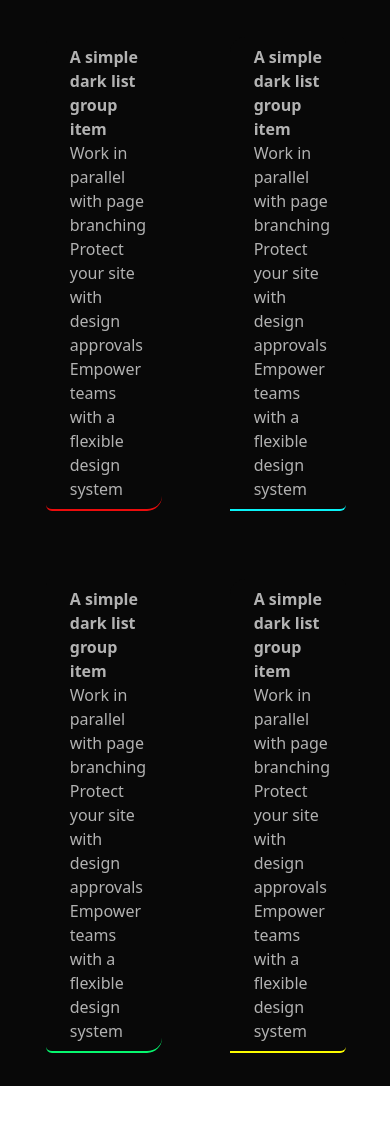
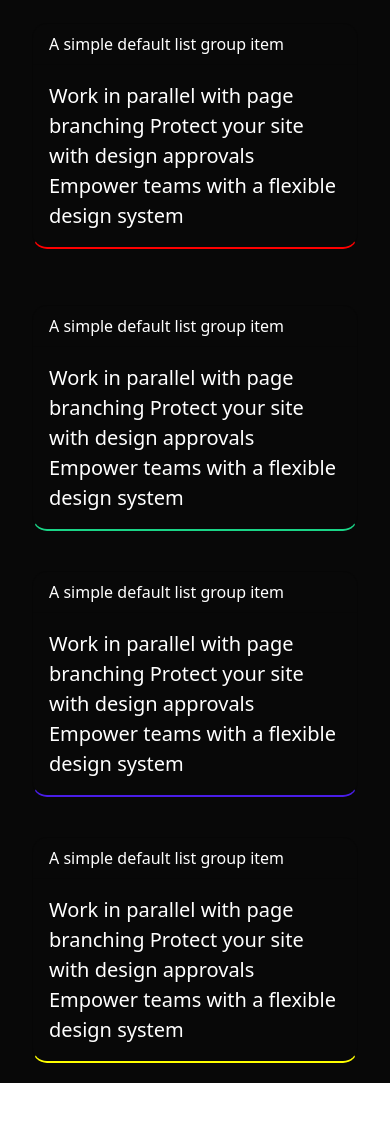
Before and after one commit to kartik82006/li-wesite, a plain HTML site: page index.html in a window 390 px wide. Shown: the part 1078-2203 px from the top of the page. Drawn offline with nearby package versions, Linux system fonts and the light colour scheme.

Commit message:
Completed features layout
Used cards instead of rows and other options to make it responsive

```diff
--- a/index.html
+++ b/index.html
@@ -4,6 +4,15 @@
     <meta charset="utf-8">
     <meta name="viewport" content="width=device-width, initial-scale=1">
     <title>Li Website</title>
+    <script
+    src="https://code.jquery.com/jquery-3.7.1.min.js"
+    integrity="sha256-/JqT3SQfawRcv/BIHPThkBvs0OEvtFFmqPF/lYI/Cxo="
+    crossorigin="anonymous"></script>
+
+  </script>
+
+
+
     <link href="https://cdn.jsdelivr.net/npm/bootstrap@5.3.3/dist/css/bootstrap.min.css" rel="stylesheet" integrity="sha384-QWTKZyjpPEjISv5WaRU9OFeRpok6YctnYmDr5pNlyT2bRjXh0JMhjY6hW+ALEwIH" crossorigin="anonymous">
   </head>
   <body class=".bg-black.bg-gradient">
@@ -89,80 +98,70 @@
   <hr class="hr_home">
 </div>
 
+<!-- Features Container -->
 
 
-<!-- features code Start -->
 <div class="container features">
-  <div class="container text-center">
-    <div class="row justify-content-start">
-        <!-- feature 1 -->
-        <ul class="list-group list-group-horizontal icon-list-1">
-            <li class="list-group-item text-start d-flex justify-content-between align-items-start red-col">
-              <div class="ms-2 me-auto">
-                <div class="fw-bold">A simple dark list group item</div>
-                Work in parallel with page branching
-      Protect your site with design approvals
-      Empower teams with a flexible design system
-              </div>
-              </li>
-
-              <li class="list-group-item text-start d-flex justify-content-between align-items-start blue-col">
-                <div class="ms-2 me-auto">
-                  <div class="fw-bold">A simple dark list group item</div>
-                  Work in parallel with page branching
-        Protect your site with design approvals
-        Empower teams with a flexible design system
-                </div>
-                </li>
-
-              </ul>
-
-              <!--Feature 3 & 4-->
-              <ul class="list-group list-group-horizontal icon-list-2">
-                <li class="list-group-item text-start d-flex justify-content-between align-items-start green-col">
-                  <div class="ms-2 me-auto">
-                    <div class="fw-bold">A simple dark list group item</div>
-                    Work in parallel with page branching
-          Protect your site with design approvals
-          Empower teams with a flexible design system
-                  </div>
-                  </li>
-
-                  <li class="list-group-item text-start d-flex justify-content-between align-items-start yellow-col">
-                    <div class="ms-2 me-auto">
-                        <!-- <div><h2><i class="fa-solid fa-lightbulb fa-bounce " > </i></h2></div> -->
-                      <div class="fw-bold">A simple dark list group item</div>
-                      Work in parallel with page branching
-            Protect your site with design approvals
-            Empower teams with a flexible design system
-                    </div>
-                    </li>
-
-                  </ul>
-
-
+  <div class="row">
+    <div class="col-sm-6 mb-3 mb-sm-0">
+      <div class="card card-1">
+        <div class="card-header">
+          A simple default list group item
+        </div>
+        <div class="card-body">
+          <blockquote class="blockquote mb-0">
+            <p>Work in parallel with page branching
+              Protect your site with design approvals
+              Empower teams with a flexible design system</p>
+          </blockquote>
+        </div>
       </div>
     </div>
+    <div class="col-sm-6">
+      <div class="card card-2">
+        <div class="card-header">
+          A simple default list group item
+        </div>
+        <div class="card-body">
+          <blockquote class="blockquote mb-0">
+            <p>Work in parallel with page branching
+              Protect your site with design approvals
+              Empower teams with a flexible design system</p>
+          </blockquote>
+        </div>
+      </div>
     </div>
-<!-- <div class="row">
-    <div class="col-md-6">
-       <div class="list-group " >
-    <a href="#" class="list-group-item list-group-item-action list-group-item"><h2>A simple dark list group item</h2><p>Work in parallel with page branching
-      Protect your site with design approvals
-      Empower teams with a flexible design system</p></a>
+    <div class="col-sm-6 ">
+      <div class="card card-3">
+        <div class="card-header">
+          A simple default list group item
+        </div>
+        <div class="card-body">
+          <blockquote class="blockquote mb-0">
+            <p>Work in parallel with page branching
+              Protect your site with design approvals
+              Empower teams with a flexible design system</p>
+          </blockquote>
+        </div>
+      </div>
+    </div>
+    <div class="col-sm-6">
+      <div class="card card-4">
+        <div class="card-header">
+          A simple default list group item
+        </div>
+        <div class="card-body">
+          <blockquote class="blockquote mb-0">
+            <p>Work in parallel with page branching
+              Protect your site with design approvals
+              Empower teams with a flexible design system</p>
+          </blockquote>
+        </div>
+      </div>
+    </div>
+  </div>
+</div>
 
-    </div>
-
-    <ul class="list-group">
-      <li class="list-group-item" >
-        <div class="grid text-center"><i class="fa-solid fa-lightbulb fa-bounce"></i>
-
-        <div class="g-col-5"><h2>A simple default list group item</h2> Work in parallel with page branching
-        Protect your site with design approvals
-        Empower teams with a flexible design system</li>
-       </ul>
-      </div>
-      </div> -->
 
 
 <br><br><br><br><br>
--- a/style.css
+++ b/style.css
@@ -49,79 +49,54 @@
     margin-bottom: 2vh;
 
 }
+
 .features{
     background-color: #080808;
     color: white;
-}
-.list-group-item{
-    background-color: #080808;
-    color: #b2b2b2;
-    transition: ease all 1s;
-    border:0px;
-    border-radius: 15px;
-    margin: 4vb;
-}
-/*
-Features border Colours */
-.red-col{
-    border-bottom:2px solid rgb(236, 12, 12);
-}
-.green-col{
-    border-bottom:2px solid rgb(6, 247, 110);
-}
-.blue-col{
-    border-bottom:2px solid rgb(10, 243, 247);
-}
-.yellow-col{
-    border-bottom: 2px solid rgb(252, 252, 0);
-}
-
-
-
-
-/* .list-group-item>h2{
-
-    color: #B2B2B2;
-    transition: ease all 1s;
-
-} */
-.list-group-item:hover{
-
-
-    transform:scale(1.2);
-    transition: ease all 1s;
-    box-shadow: inset;
-    border:0px;
-    border-bottom:1px solid white;
-    z-index:2;
-
 
 }
 
-.red-col:hover{
-background-color: rgb(236, 12, 12);
-    color:black;
-}
-.green-col:hover{
-    background-color: rgb(6, 247, 110);
-    color:black;
-}
-.blue-col:hover{
-    background-color: rgb(10, 243, 247);
-    color:black;
-}
-.yellow-col:hover{
-    background-color: rgb(252, 252, 0);
-    color: black;
+.card{
+    margin: 20px;
+    color: white;
+    background-color: #080808;
+    border-bottom:2px solid white ;
+    border-radius: 15px;
+
 }
 
-.icon:hover{
-    color:white;
+.card{
+    transition: ease all 1s;
 }
 
-.icon-list li:nth-child(1)::before {
-    content: "f0eb"
+.card-1{
+    border-bottom-color: red;
 }
-.icon-list li:nth-child(2)::before {
-    content: "\f00c"; /* Example icon (check) */
+.card-2{
+    border-bottom-color: rgb(26, 213, 135);
 }
+.card-3{
+    border-bottom-color: rgb(73, 29, 231);
+}
+
+.card-4{
+    border-bottom-color: yellow;
+}
+.card:hover{
+    scale: 1.2;
+    transition: ease all 1s;
+    color: #080808;
+    border-bottom:#080808 ;
+}
+.card-1:hover{
+    background-color: red;
+}
+.card-2:hover{
+    background-color:rgb(26, 213, 135);
+}
+.card-3:hover{
+    background-color: rgb(73, 29, 231);
+}
+.card-4:hover{
+    background-color: yellow;
+}
```
